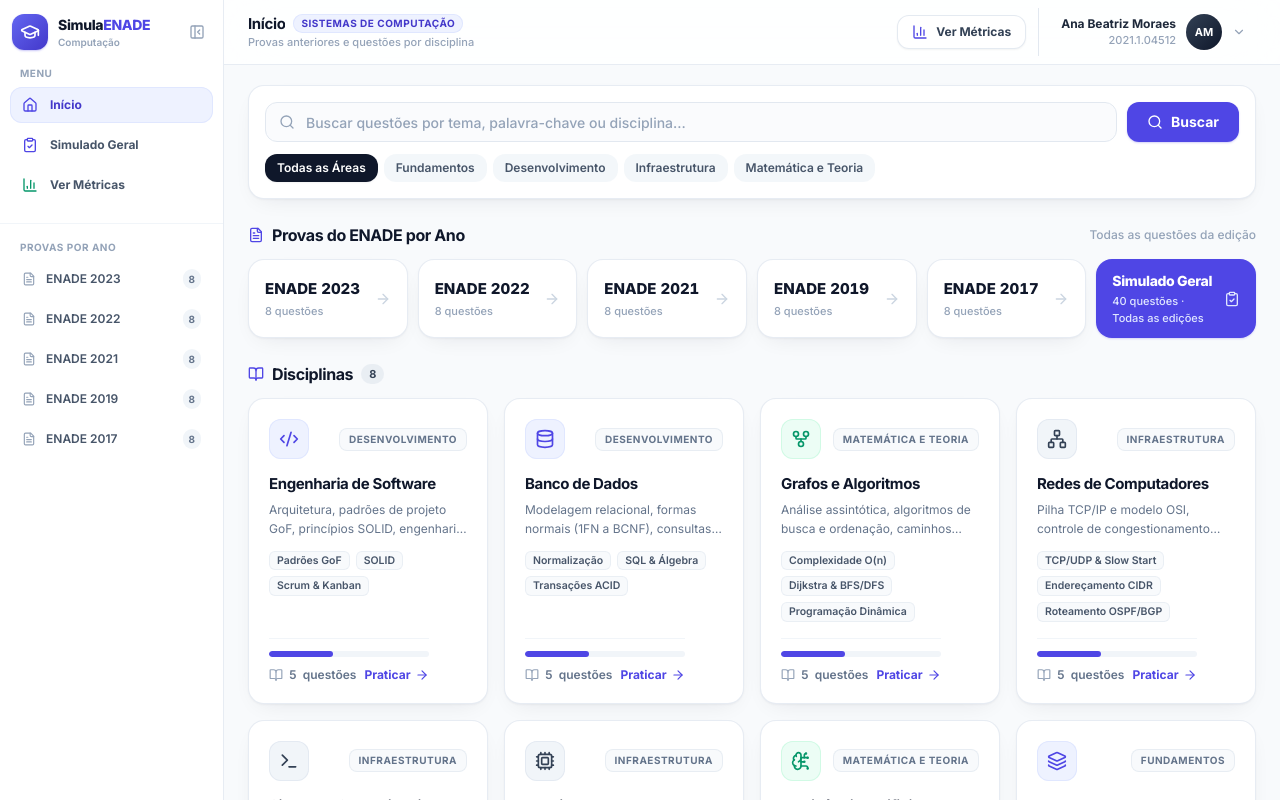
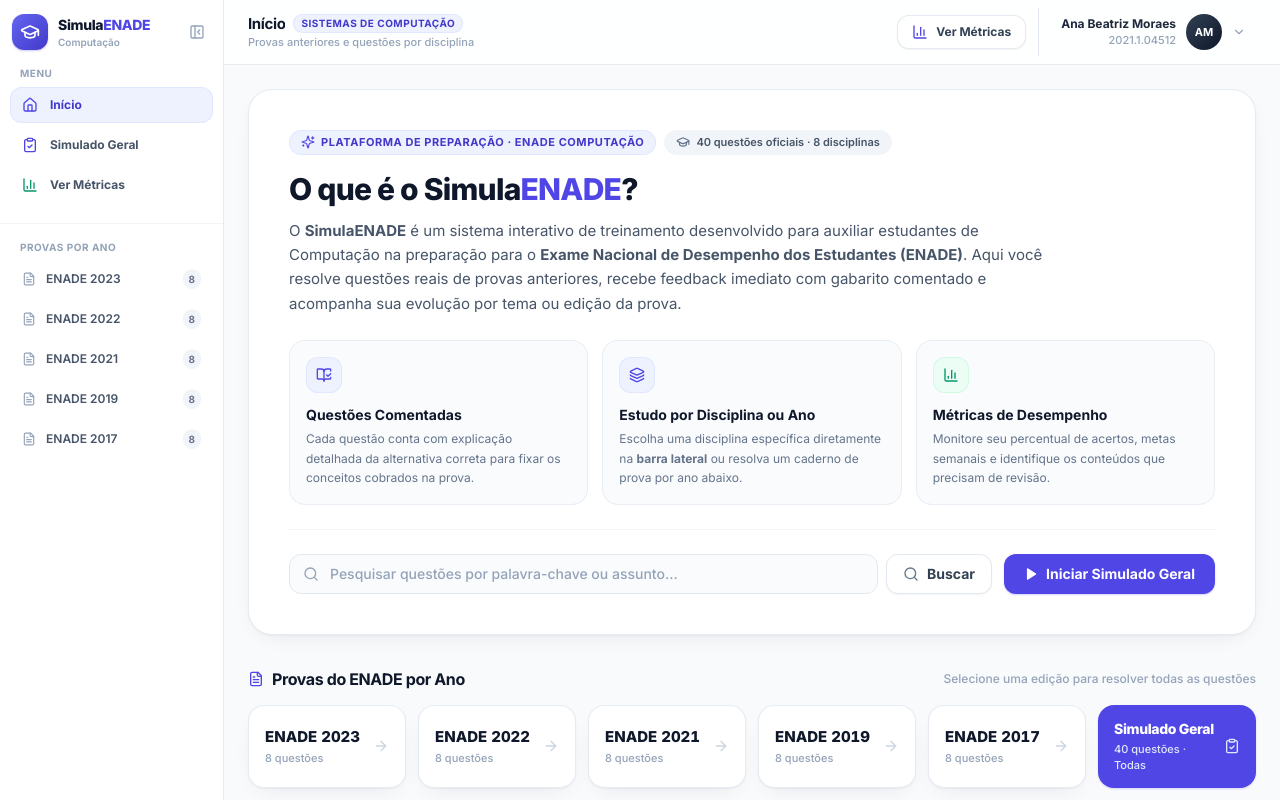
Before and after one commit to maranhaojose/sistema-provas-enade, a React (Vite) app: page / in a window 1280 px wide. Shown: the top 800 px of the page. Built offline with nearby package versions, Linux system fonts and the light colour scheme.

Commit message:
feat(dashboard): add system overview section and simplify home layout

```diff
--- a/src/components/Dashboard.tsx
+++ b/src/components/Dashboard.tsx
@@ -1,92 +1,36 @@
-import { useMemo, useState, type FormEvent } from "react";
+import { useState, type FormEvent } from "react";
 import {
   ArrowRight,
-  BookOpen,
+  BarChart3,
+  BookOpenCheck,
   ClipboardCheck,
   FileText,
-  RotateCcw,
+  GraduationCap,
+  Layers,
+  Play,
   Search,
+  Sparkles,
   X,
 } from "lucide-react";
-import type {
-  AnswerMap,
-  AreaCategory,
-  SimuladoNavigationContext,
-  StudyArea,
-} from "../types/question";
-import {
-  areaCategories,
-  availableYears,
-  studyAreas,
-  yearQuestionsCount,
-} from "../data/areas";
+import type { AnswerMap, SimuladoNavigationContext } from "../types/question";
+import { availableYears, studyAreas, yearQuestionsCount } from "../data/areas";
 import { questions } from "../data/questions";
-import { cn } from "../lib/utils";
-import { AreaCard } from "./AreaCard";
 
 interface DashboardProps {
   readonly answers?: AnswerMap;
   readonly onStartSimulado: (context?: SimuladoNavigationContext) => void;
 }
 
-export function Dashboard({ answers = {}, onStartSimulado }: DashboardProps) {
+export function Dashboard({ onStartSimulado }: DashboardProps) {
   const [searchQuery, setSearchQuery] = useState("");
-  const [selectedCategory, setSelectedCategory] = useState<AreaCategory>("Todas as Áreas");
-
-  const areasWithLiveProgress = useMemo(() => {
-    return studyAreas.map((area) => {
-      const areaQuestions = questions.filter((q) => q.areaSlug === area.slug);
-      const sessionAnswered = areaQuestions.filter((q) => answers[q.id]?.confirmed).length;
-      const answeredQuestions = Math.min(
-        area.totalQuestions,
-        area.answeredQuestions + sessionAnswered,
-      );
-      return {
-        ...area,
-        answeredQuestions,
-      };
-    });
-  }, [answers]);
-
-  const filteredAreas = useMemo(() => {
-    const normalizedQuery = searchQuery.trim().toLowerCase();
-
-    return areasWithLiveProgress.filter((area) => {
-      if (selectedCategory !== "Todas as Áreas" && area.category !== selectedCategory) {
-        return false;
-      }
-
-      if (!normalizedQuery) return true;
-
-      const matchesTitle = area.title.toLowerCase().includes(normalizedQuery);
-      const matchesDescription = area.description.toLowerCase().includes(normalizedQuery);
-      const matchesCategory = area.category.toLowerCase().includes(normalizedQuery);
-      const matchesSubtopics = area.subtopics.some((topic) =>
-        topic.toLowerCase().includes(normalizedQuery),
-      );
-
-      return matchesTitle || matchesDescription || matchesCategory || matchesSubtopics;
-    });
-  }, [areasWithLiveProgress, searchQuery, selectedCategory]);
 
   const handleSearchSubmit = (event: FormEvent<HTMLFormElement>) => {
     event.preventDefault();
     onStartSimulado({
       searchQuery: searchQuery.trim() || undefined,
-      category: selectedCategory !== "Todas as Áreas" ? selectedCategory : undefined,
       areaTitle: searchQuery.trim()
         ? `Busca: "${searchQuery.trim()}"`
-        : selectedCategory !== "Todas as Áreas"
-          ? selectedCategory
         : "Simulado Geral ENADE",
-    });
-  };
-
-  const handleSelectArea = (area: StudyArea) => {
-    onStartSimulado({
-      areaSlug: area.slug,
-      areaTitle: area.title,
-      category: area.category,
     });
   };
 
@@ -99,13 +43,84 @@ export function Dashboard({ answers = {}, onStartSimulado }: DashboardProps) {
   };
 
   return (
-    <main className="mx-auto w-full max-w-[1360px] px-4 pb-14 pt-5 sm:px-6">
-      {/* 1. Barra de Busca e Categorias (Clean) */}
+    <main className="mx-auto w-full max-w-[1160px] px-4 pb-16 pt-6 sm:px-6">
+      {/* 1. Apresentação do Sistema (Clean Hero) */}
       <section
-        aria-label="Busca e filtro por área"
-        className="rounded-2xl border border-slate-200/80 bg-white p-4 shadow-card"
+        aria-labelledby="heading-presentation"
+        className="overflow-hidden rounded-3xl border border-slate-200/80 bg-white shadow-card"
       >
-        <form onSubmit={handleSearchSubmit} className="flex flex-col gap-2.5 sm:flex-row">
+        <div className="p-6 sm:p-8 lg:p-10">
+          <div className="flex flex-wrap items-center gap-2">
+            <span className="inline-flex items-center gap-1.5 rounded-full bg-brand-50 px-3 py-1 text-[11px] font-bold uppercase tracking-wider text-brand-700 ring-1 ring-inset ring-brand-100">
+              <Sparkles className="h-3.5 w-3.5 text-brand-600" aria-hidden="true" />
+              Plataforma de Preparação · ENADE Computação
+            </span>
+            <span className="inline-flex items-center gap-1.5 rounded-full bg-slate-100 px-3 py-1 text-[11px] font-semibold text-slate-600">
+              <GraduationCap className="h-3.5 w-3.5 text-slate-500" aria-hidden="true" />
+              {questions.length} questões oficiais · {studyAreas.length} disciplinas
+            </span>
+          </div>
+
+          <h1
+            id="heading-presentation"
+            className="mt-4 text-2xl font-extrabold tracking-tight text-slate-900 sm:text-3xl"
+          >
+            O que é o Simula<span className="text-brand-600">ENADE</span>?
+          </h1>
+
+          <p className="mt-3 max-w-3xl text-sm leading-relaxed text-slate-600 sm:text-[15px]">
+            O <strong>SimulaENADE</strong> é um sistema interativo de treinamento desenvolvido para
+            auxiliar estudantes de Computação na preparação para o{" "}
+            <strong>Exame Nacional de Desempenho dos Estudantes (ENADE)</strong>. Aqui você resolve
+            questões reais de provas anteriores, recebe feedback imediato com gabarito comentado e
+            acompanha sua evolução por tema ou edição da prova.
+          </p>
+
+          {/* Como funciona / Pilares do Sistema */}
+          <div className="mt-6 grid grid-cols-1 gap-3.5 sm:grid-cols-3">
+            <div className="rounded-2xl border border-slate-200/70 bg-slate-50/70 p-4">
+              <div className="flex h-9 w-9 items-center justify-center rounded-xl bg-brand-50 text-brand-600 ring-1 ring-inset ring-brand-100">
+                <BookOpenCheck className="h-4 w-4" aria-hidden="true" />
+              </div>
+              <h2 className="mt-3 text-xs font-bold text-slate-900 sm:text-sm">
+                Questões Comentadas
+              </h2>
+              <p className="mt-1 text-xs leading-relaxed text-slate-500">
+                Cada questão conta com explicação detalhada da alternativa correta para fixar os
+                conceitos cobrados na prova.
+              </p>
+            </div>
+
+            <div className="rounded-2xl border border-slate-200/70 bg-slate-50/70 p-4">
+              <div className="flex h-9 w-9 items-center justify-center rounded-xl bg-indigo-50 text-indigo-600 ring-1 ring-inset ring-indigo-100">
+                <Layers className="h-4 w-4" aria-hidden="true" />
+              </div>
+              <h2 className="mt-3 text-xs font-bold text-slate-900 sm:text-sm">
+                Estudo por Disciplina ou Ano
+              </h2>
+              <p className="mt-1 text-xs leading-relaxed text-slate-500">
+                Escolha uma disciplina específica diretamente na <strong>barra lateral</strong> ou
+                resolva um caderno de prova por ano abaixo.
+              </p>
+            </div>
+
+            <div className="rounded-2xl border border-slate-200/70 bg-slate-50/70 p-4">
+              <div className="flex h-9 w-9 items-center justify-center rounded-xl bg-emerald-50 text-emerald-600 ring-1 ring-inset ring-emerald-100">
+                <BarChart3 className="h-4 w-4" aria-hidden="true" />
+              </div>
+              <h2 className="mt-3 text-xs font-bold text-slate-900 sm:text-sm">
+                Métricas de Desempenho
+              </h2>
+              <p className="mt-1 text-xs leading-relaxed text-slate-500">
+                Monitore seu percentual de acertos, metas semanais e identifique os conteúdos que
+                precisam de revisão.
+              </p>
+            </div>
+          </div>
+
+          {/* Busca Rápida + Ação Principal */}
+          <div className="mt-6 flex flex-col gap-3 border-t border-slate-100 pt-6 lg:flex-row lg:items-center">
+            <form onSubmit={handleSearchSubmit} className="flex flex-1 gap-2">
               <div className="relative flex-1">
                 <Search
                   className="pointer-events-none absolute left-3.5 top-1/2 h-4 w-4 -translate-y-1/2 text-slate-400"
@@ -115,7 +130,7 @@ export function Dashboard({ answers = {}, onStartSimulado }: DashboardProps) {
                   type="search"
                   value={searchQuery}
                   onChange={(event) => setSearchQuery(event.target.value)}
-              placeholder="Buscar questões por tema, palavra-chave ou disciplina..."
+                  placeholder="Pesquisar questões por palavra-chave ou assunto..."
                   aria-label="Pesquisar questões"
                   className="h-10 w-full rounded-xl border border-slate-200 bg-slate-50/70 pl-10 pr-9 text-xs font-medium text-slate-900 placeholder:text-slate-400 transition focus:border-brand-500 focus:bg-white focus:outline-none focus:ring-2 focus:ring-brand-500/20 sm:text-sm"
                 />
@@ -133,43 +148,33 @@ export function Dashboard({ answers = {}, onStartSimulado }: DashboardProps) {
 
               <button
                 type="submit"
-            className="inline-flex h-10 shrink-0 items-center justify-center gap-2 rounded-xl bg-brand-600 px-5 text-xs font-bold text-white shadow-sm shadow-brand-600/25 transition hover:bg-brand-700 focus:outline-none focus-visible:ring-2 focus-visible:ring-brand-500 sm:text-sm"
+                className="inline-flex h-10 shrink-0 items-center justify-center gap-2 rounded-xl border border-slate-200 bg-white px-4 text-xs font-bold text-slate-700 shadow-sm transition hover:border-slate-300 hover:bg-slate-50 hover:text-slate-900 focus:outline-none focus-visible:ring-2 focus-visible:ring-brand-500 sm:text-sm"
               >
-            <Search className="h-4 w-4" aria-hidden="true" />
+                <Search className="h-4 w-4 text-slate-500" aria-hidden="true" />
                 Buscar
               </button>
             </form>
 
-        <div
-          className="mt-3 flex flex-wrap items-center gap-1.5"
-          role="group"
-          aria-label="Filtrar disciplinas por categoria"
+            <button
+              type="button"
+              onClick={() =>
+                onStartSimulado({
+                  areaSlug: "simulado-geral",
+                  areaTitle: "Simulado Geral · Todas as Edições",
+                })
+              }
+              className="inline-flex h-10 shrink-0 items-center justify-center gap-2 rounded-xl bg-brand-600 px-5 text-xs font-bold text-white shadow-sm shadow-brand-600/25 transition hover:bg-brand-700 focus:outline-none focus-visible:ring-2 focus-visible:ring-brand-500 sm:text-sm"
             >
-          {areaCategories.map((category) => {
-            const isSelected = selectedCategory === category;
-            return (
-              <button
-                key={category}
-                type="button"
-                onClick={() => setSelectedCategory(category)}
-                aria-pressed={isSelected}
-                className={cn(
-                  "rounded-xl px-3 py-1.5 text-xs font-semibold transition-all focus:outline-none focus-visible:ring-2 focus-visible:ring-brand-500",
-                  isSelected
-                    ? "bg-slate-900 text-white shadow-sm"
-                    : "bg-slate-100/80 text-slate-600 hover:bg-slate-200/70 hover:text-slate-900",
-                )}
-              >
-                {category}
+              <Play className="h-3.5 w-3.5 fill-current" aria-hidden="true" />
+              Iniciar Simulado Geral
             </button>
-            );
-          })}
+          </div>
         </div>
       </section>
 
-      {/* 2. Botões Claros por Ano do ENADE */}
-      <section aria-labelledby="heading-years" className="mt-6">
-        <div className="mb-3 flex items-center justify-between gap-2">
+      {/* 2. Provas do ENADE por Ano (abaixo da apresentação) */}
+      <section aria-labelledby="heading-years" className="mt-8">
+        <div className="mb-3.5 flex items-center justify-between gap-2">
           <div className="flex items-center gap-2">
             <FileText className="h-4 w-4 text-brand-600" aria-hidden="true" />
             <h2
@@ -180,17 +185,17 @@ export function Dashboard({ answers = {}, onStartSimulado }: DashboardProps) {
             </h2>
           </div>
           <span className="hidden text-xs font-medium text-slate-400 sm:inline">
-            Todas as questões da edição
+            Selecione uma edição para resolver todas as questões
           </span>
         </div>
 
-        <div className="grid grid-cols-2 gap-2.5 sm:grid-cols-3 lg:grid-cols-6">
+        <div className="grid grid-cols-2 gap-3 sm:grid-cols-3 lg:grid-cols-6">
           {availableYears.map((year) => (
             <button
               key={year}
               type="button"
               onClick={() => handleSelectYear(year)}
-              className="group flex items-center justify-between gap-2 rounded-2xl border border-slate-200/80 bg-white px-4 py-3 text-left shadow-card transition-all duration-200 hover:-translate-y-0.5 hover:border-brand-300 hover:shadow-card-hover focus:outline-none focus-visible:ring-2 focus-visible:ring-brand-500"
+              className="group flex items-center justify-between gap-2 rounded-2xl border border-slate-200/80 bg-white px-4 py-3.5 text-left shadow-card transition-all duration-200 hover:-translate-y-0.5 hover:border-brand-300 hover:shadow-card-hover focus:outline-none focus-visible:ring-2 focus-visible:ring-brand-500"
             >
               <div>
                 <span className="block text-[15px] font-extrabold tabular-nums text-slate-900 group-hover:text-brand-600">
@@ -216,94 +221,20 @@ export function Dashboard({ answers = {}, onStartSimulado }: DashboardProps) {
                 areaTitle: "Simulado Geral · Todas as Edições",
               })
             }
-            className="group flex items-center justify-between gap-2 rounded-2xl bg-brand-600 px-4 py-3 text-left text-white shadow-sm shadow-brand-600/20 transition-all duration-200 hover:-translate-y-0.5 hover:bg-brand-700 hover:shadow-md focus:outline-none focus-visible:ring-2 focus-visible:ring-brand-500"
+            className="group flex items-center justify-between gap-2 rounded-2xl bg-brand-600 px-4 py-3.5 text-left text-white shadow-sm shadow-brand-600/20 transition-all duration-200 hover:-translate-y-0.5 hover:bg-brand-700 hover:shadow-md focus:outline-none focus-visible:ring-2 focus-visible:ring-brand-500"
           >
             <div>
               <span className="block text-sm font-extrabold tracking-tight text-white">
                 Simulado Geral
               </span>
               <span className="mt-0.5 block text-[11px] font-medium text-brand-100">
-                {questions.length} questões · Todas as edições
+                {questions.length} questões · Todas
               </span>
             </div>
             <ClipboardCheck className="h-4 w-4 shrink-0 text-brand-100" aria-hidden="true" />
           </button>
         </div>
       </section>
-
-      {/* 3. Grade de Disciplinas */}
-      <section aria-labelledby="heading-areas" className="mt-6">
-        <div className="mb-3 flex items-center justify-between gap-2">
-          <div className="flex items-center gap-2">
-            <BookOpen className="h-4 w-4 text-brand-600" aria-hidden="true" />
-            <h2
-              id="heading-areas"
-              className="text-sm font-bold tracking-tight text-slate-900 sm:text-base"
-            >
-              Disciplinas
-            </h2>
-            <span className="rounded-full bg-slate-200/70 px-2 py-0.5 text-[11px] font-bold tabular-nums text-slate-700">
-              {filteredAreas.length}
-            </span>
-          </div>
-
-          {(searchQuery.trim() !== "" || selectedCategory !== "Todas as Áreas") && (
-            <button
-              type="button"
-              onClick={() => {
-                setSearchQuery("");
-                setSelectedCategory("Todas as Áreas");
-              }}
-              className="inline-flex items-center gap-1 text-xs font-semibold text-brand-600 hover:text-brand-700"
-            >
-              <RotateCcw className="h-3 w-3" aria-hidden="true" />
-              Limpar filtro
-            </button>
-          )}
-        </div>
-
-        {filteredAreas.length > 0 ? (
-          <div className="grid grid-cols-1 gap-4 sm:grid-cols-2 lg:grid-cols-3 xl:grid-cols-4">
-            {filteredAreas.map((area) => (
-              <AreaCard key={area.id} area={area} onSelectArea={handleSelectArea} />
-            ))}
-          </div>
-        ) : (
-          <div className="rounded-2xl border border-slate-200/80 bg-white p-7 text-center shadow-card">
-            <p className="text-sm font-bold text-slate-900">
-              Nenhuma disciplina encontrada para &ldquo;{searchQuery}&rdquo;
-            </p>
-            <p className="mt-1 text-xs text-slate-500">
-              Você pode buscar esse termo diretamente nas questões da prova.
-            </p>
-            <div className="mt-4 flex justify-center gap-2.5">
-              <button
-                type="button"
-                onClick={() =>
-                  onStartSimulado({
-                    searchQuery: searchQuery.trim() || undefined,
-                    areaTitle: `Busca: "${searchQuery.trim()}"`,
-                  })
-                }
-                className="inline-flex items-center gap-1.5 rounded-xl bg-brand-600 px-4 py-2 text-xs font-bold text-white shadow-sm hover:bg-brand-700"
-              >
-                <Search className="h-3.5 w-3.5" aria-hidden="true" />
-                Buscar nas questões
-              </button>
-              <button
-                type="button"
-                onClick={() => {
-                  setSearchQuery("");
-                  setSelectedCategory("Todas as Áreas");
-                }}
-                className="inline-flex items-center gap-1.5 rounded-xl border border-slate-200 bg-white px-4 py-2 text-xs font-semibold text-slate-600 hover:bg-slate-50"
-              >
-                Limpar
-              </button>
-            </div>
-          </div>
-        )}
-      </section>
     </main>
   );
 }
```
Lines whose indentation alone changed are shown as unchanged.
